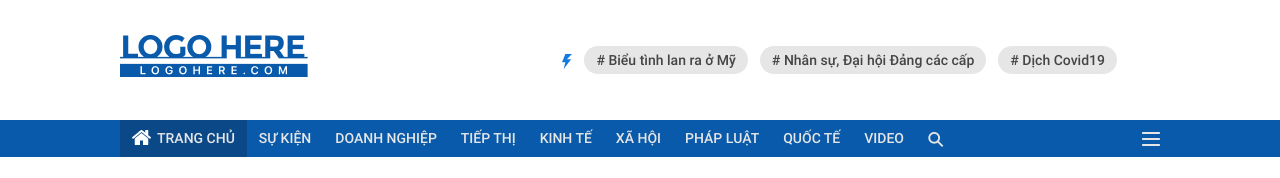
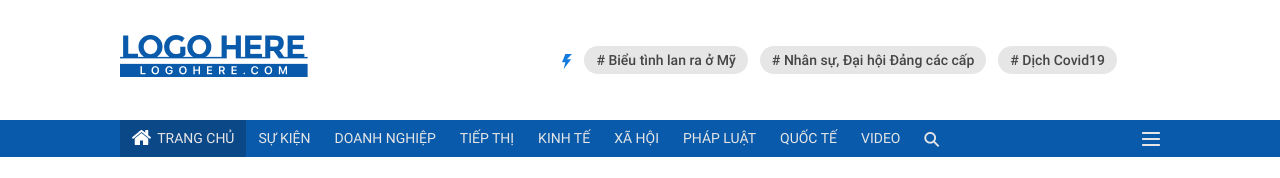
Before and after one commit to ngoctm99/thuctap, a plain HTML site: page view/index.html in a window 1280 px wide. Shown: the top 178 px of the page. Drawn offline with nearby package versions, Linux system fonts and the light colour scheme; files whose address does not match are found by name.

Commit message:
re-edit font navbar

```diff
--- a/css/business.css
+++ b/css/business.css
@@ -142,9 +142,6 @@ b{
 .header__navbar{
     background-color: #095aaa;
     color: #e6e6e6;
-}
-.header__navbar-ul li a{
-    font: 500 14px/19px RobotoMedium;
 }
 .header__navbar-toggler {
     position: relative;
--- a/css/businessDetail.css
+++ b/css/businessDetail.css
@@ -166,9 +166,6 @@ b{
 .header__navbar{
     background-color: #095aaa;
     color: #e6e6e6;
-}
-.header__navbar-ul li a{
-    font: 500 14px/19px RobotoMedium;
 }
 .header__navbar-toggler {
     position: relative;
--- a/css/index.css
+++ b/css/index.css
@@ -145,9 +145,6 @@ b{
 }
 .header__navbar-toggler {
     position: relative;
-}
-.header__navbar-ul li a{
-    font: 500 14px/19px RobotoMedium;
 }
 .header__navbar-ul img{
     vertical-align: text-top;
```
